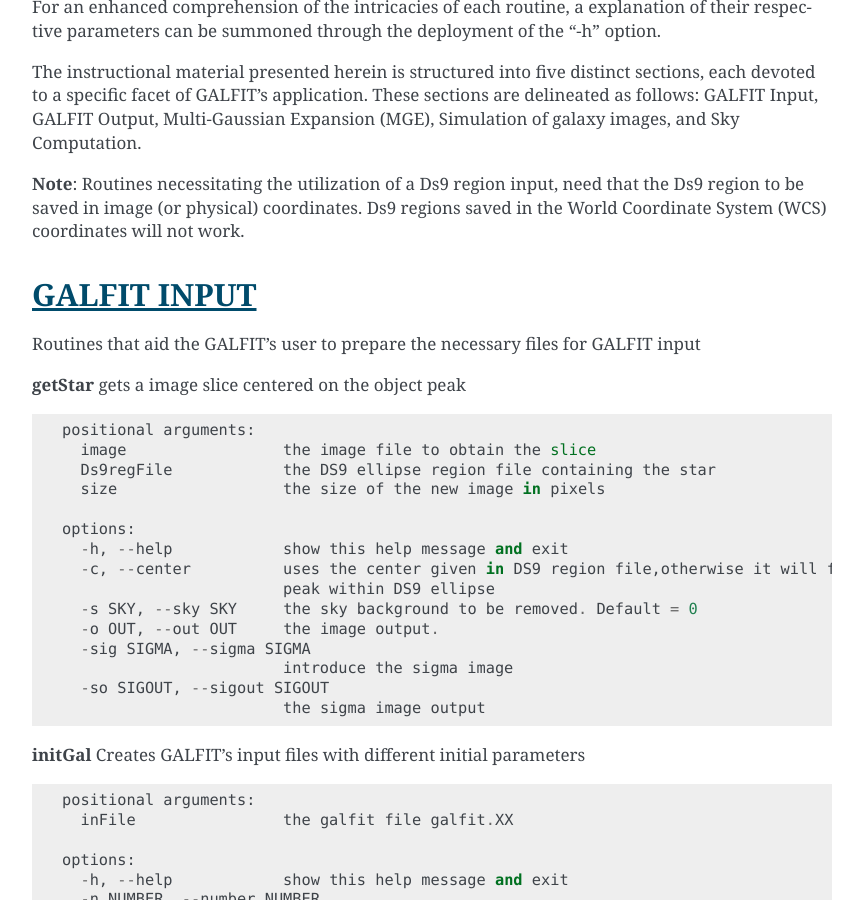
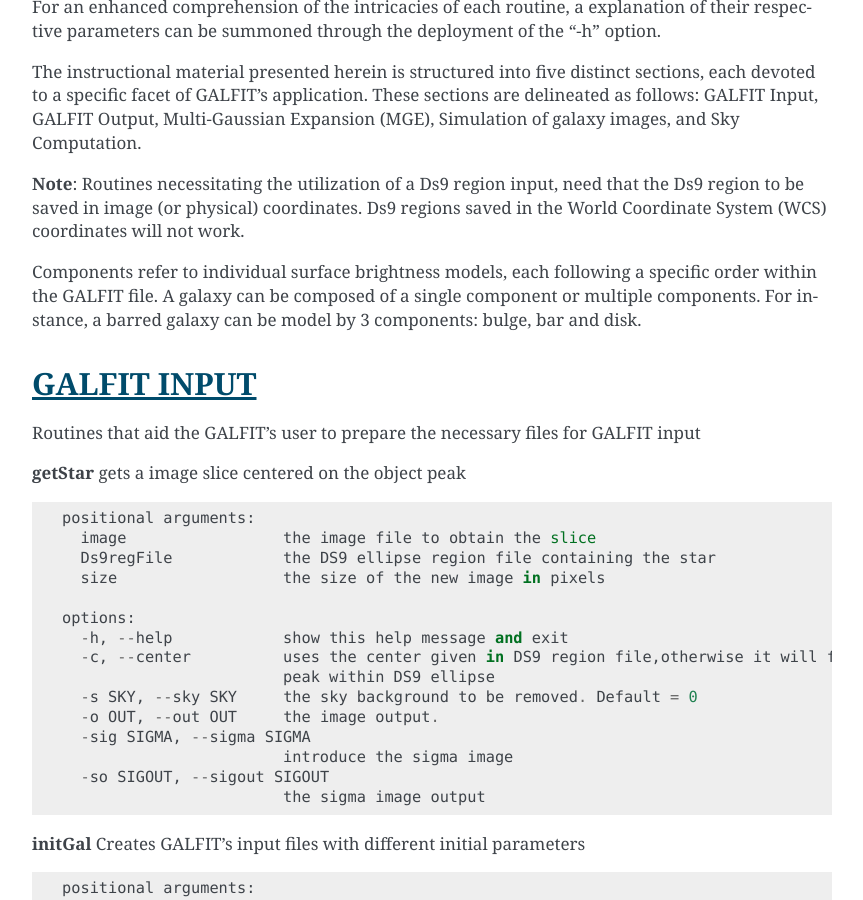
Before and after one commit to canorve/GALFITools, a Sphinx documentation site: the page built from docs/howto.rst, in a window 1280 px wide and 900 px high, scrolled down 620 px. Shown: the whole window, without its empty margins (338-1201 px from the left). Built offline with Sphinx 7.4.7, drawn with Linux system fonts in a browser that asks for light colours; some of the changed text lies outside the part shown.

Commit message:
documentation updated  On branch master  Changes to be committed: 	modified:   howto.rst

```diff
--- a/docs/howto.rst
+++ b/docs/howto.rst
@@ -55,8 +55,12 @@
 (or physical) coordinates. Ds9 regions saved in the World
 Coordinate System (WCS) coordinates will not work.
 
-
-
+Components refer to individual surface brightness
+models, each following a specific order within
+the GALFIT file. A galaxy can be composed of a
+single component or multiple components. For instance,
+a barred galaxy can be model by 3 components: bulge, bar
+and disk.
 
 **GALFIT INPUT**
 ------------------
@@ -160,7 +164,8 @@
 
 
 
-**maskDs9**  creates (or modify) a mask image for GALFIT using Ds9 regions such as Boxes, Ellipses and Polygons
+**maskDs9**  creates (or modify) a mask image for GALFIT using DS9 regions
+such as Boxes, Ellipses and Polygons
 
 ::
 
@@ -329,13 +334,12 @@
                           activated
 
 
-**MakePSF**
+**MakePSF** Makes a PSF model of a star using Multi Gaussian Expansion
 
 ::
 
   usage: makePSF [-h] [-c] [-o OUT] [-sig SIGMA] [-t] [-ng NUMGAUSS] image GalfitFile Ds9regFile
 
-  Makes a PSF model of a star using Multi Gaussian Expansion
 
   positional arguments:
     image                 the image file where it contains the star to be modelled
```
